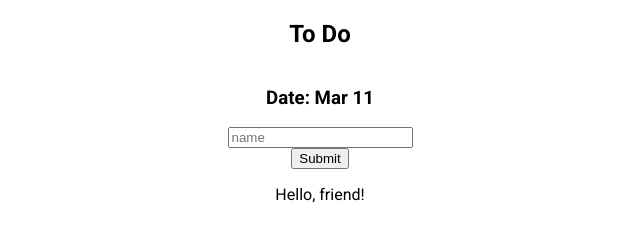
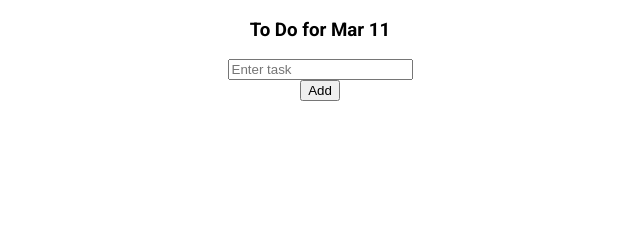
Before and after one commit to ksruprec/simple-to-do, a plain HTML site: page index.html in a window 1280 px wide. Shown: the whole page, without its empty margins (320-960 px from the left). Drawn offline with Linux system fonts and the light colour scheme.

Commit message:
adding tasks and saving to local storage

```diff
--- a/index.html
+++ b/index.html
@@ -8,13 +8,20 @@
     <title>To Do List</title>
 </head>
 <body>
-    <h2>To Do</h2>
-    <h3>Date: <span id="date"></span></h3>
-    <input id="input-name" placeholder="name"/>
-    <button onclick="showGreeting();">Submit</button>
-    <div>
-      <p id="output"></p>
+    <!-- <div id="greeting-div">
+        <h1 id="output"></h1>
+        <input id="input-name" placeholder="Enter name"/>
+        <button onclick="showGreeting();">Submit</button>
+    </div> -->
+
+    <div id="todo-div">
+        <h3>To Do for <span id="date"></span></h3>
+        <input id="input-todo" placeholder="Enter task"/>
+        <button id="add-button" onclick="addTodos();return false">Add</button>
+        <ul id="todo-list"></ul>
     </div>
+
+
     <script src="script.js"></script>
 </body>
 </html>
--- a/script.js
+++ b/script.js
@@ -3,7 +3,12 @@
 //localStorage.setItem(key, value)
 //value = localStorage.getItem(key)
 
+//local storage variables
 const nameKey = "name"
+const todoKey = "todos"
+
+let todoList = []
+
 const monthsObj = {
     0: "Jan",
     1: "Feb",
@@ -18,6 +23,7 @@ const monthsObj = {
     10: "Nov",
     11: "Dec",
 }
+
 const currentDate = new Date()
 const month = currentDate.getMonth()
 const day = currentDate.getDate()
@@ -25,40 +31,88 @@ console.log(currentDate)
 console.log(month)
 console.log(day)
 
+window.onload = () => {
+    document.getElementById('date').innerHTML = `${monthsObj[month]} ${day}`;
 
+    loadTodos()
+}
 
-window.onload = () => {
-    document.getElementById('date').innerHTML = `${monthsObj[month]} ${day}`
-    let greetingOutput = document.getElementById("output");
-    if (!greetingOutput)
-        return;
+//load list of todos in local storage
+const loadTodos = () => {
+    //get tasks from local storage
+    let todos = JSON.parse(localStorage.getItem(todoKey))
+    console.log(todos)
+    if (todos) {
+        console.log(todos)
 
-    //look for a name value in local storage
-    let name = localStorage.getItem(nameKey)
-    if (name !== null) {
-        //initialize greeting output if we already have a name value
-        greetingOutput.innerHTML = "Hello, " + name + "!"
-    } else {
-        greetingOutput.innerHTML = "Hello, friend!"
+        todos.forEach(todo => {
+            let list = document.getElementById("todo-list")
+            let li = document.createElement('li');
+            li.innerHTML = '<li>' + todo + '</li>'
+            list.insertBefore(li, list.children[0]);
+        })
     }
 
-    //takes two args: event it's listening for, and function that runs when event is triggered
-    greetingOutput.addEventListener("click", () => {
-        //clear greeting when we click on it
-        greetingOutput.innerHTML = ""
-    })
 }
 
-const showGreeting = () => {
-    let nameInput = document.getElementById("input-name")
-    let greetingOutput = document.getElementById("output")
-    if (nameInput && greetingOutput) {
-        let name = nameInput.value
+//add new tasks to list
+const addTodos = () => {
+    let list = document.getElementById("todo-list")
+    let inputTodo = document.getElementById("input-todo").value;
 
-        //store name in local storage
-        localStorage.setItem(nameKey, name)
+    let li = document.createElement('li');
+    li.classList.add("tasks");
+    li.innerHTML = inputTodo;
+    document.getElementById("todo-list").appendChild(li);
+    console.log(inputTodo)
 
-        //greet the user
-        greetingOutput.innerHTML = "Hello " + nameInput.value + "!"
-    }
+    todoList.push(inputTodo)
+    localStorage.setItem(todoKey, JSON.stringify(todoList));
+
+    list.insertBefore(li, list.children[0]);
+    // clear input
+    task.value = "";
+
 }
+
+const saveTodos = () => {
+    let tasks = document.getElementsByClassName("tasks")
+    todoList.push(tasks)
+    localStorage.setItem(todoKey, JSON.stringify(todoList))
+}
+
+// const showGreeting = () => {
+//     let nameInput = document.getElementById("input-name")
+//     let greetingOutput = document.getElementById("output")
+//     if (nameInput && greetingOutput) {
+//         let name = nameInput.value
+
+//         //store name in local storage
+//         localStorage.setItem(nameKey, name)
+
+//         //greet the user
+//         greetingOutput.innerHTML = "Hello " + nameInput.value + "!"
+//     }
+// }
+
+// window.onload = () => {
+
+//     let greetingOutput = document.getElementById("output");
+//     if (!greetingOutput)
+//         return;
+
+//     //look for a name value in local storage
+//     let name = localStorage.getItem(nameKey)
+//     if (name !== null) {
+//         //initialize greeting output if we already have a name value
+//         greetingOutput.innerHTML = "Hello, " + name + "!"
+//     } else {
+//         greetingOutput.innerHTML = "Hello, friend!"
+//     }
+
+//     //takes two args: event it's listening for, and function that runs when event is triggered
+//     greetingOutput.addEventListener("click", () => {
+//         //clear greeting when we click on it
+//         greetingOutput.innerHTML = ""
+//     })
+// }
--- a/style.css
+++ b/style.css
@@ -15,3 +15,10 @@ body {
     overflow: hidden;
     margin: 0;
 }
+
+#greeting-div, #todo-div {
+    display: flex;
+    flex-direction: column;
+    align-items: center;
+    justify-content: center;
+}
```
